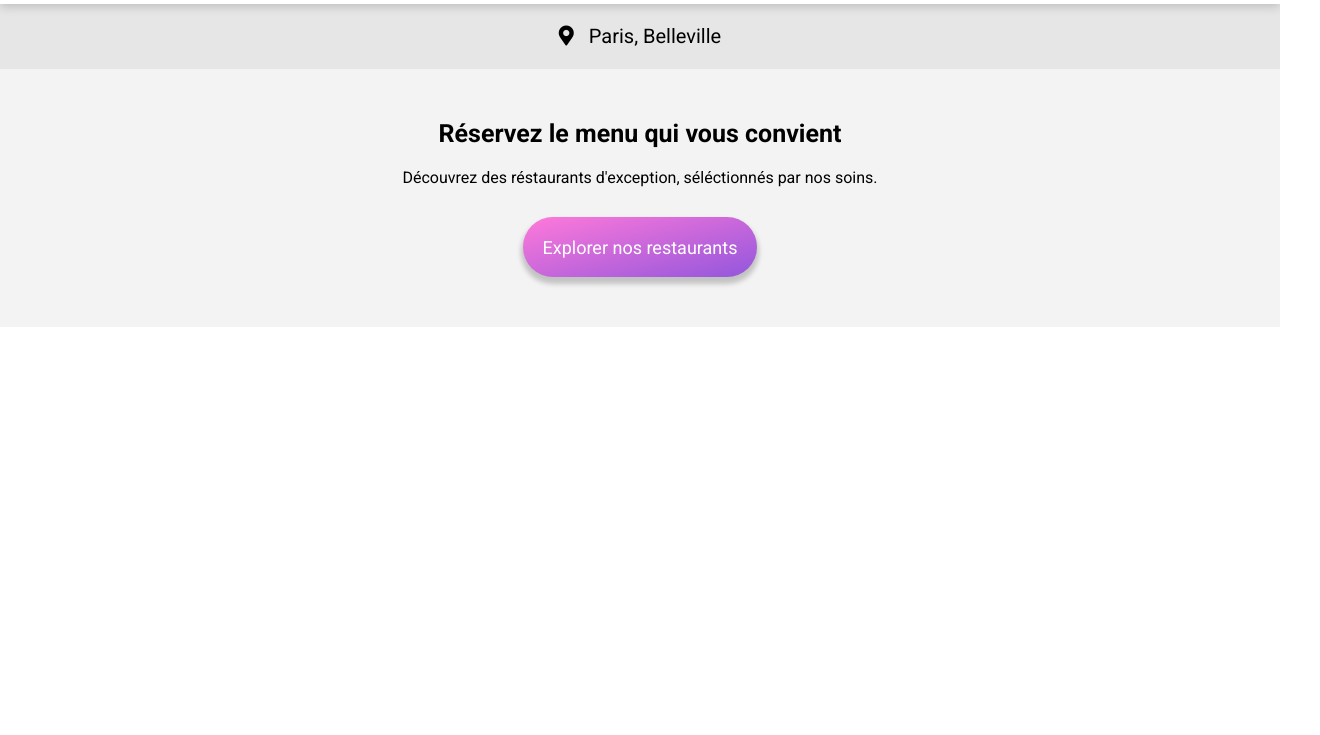
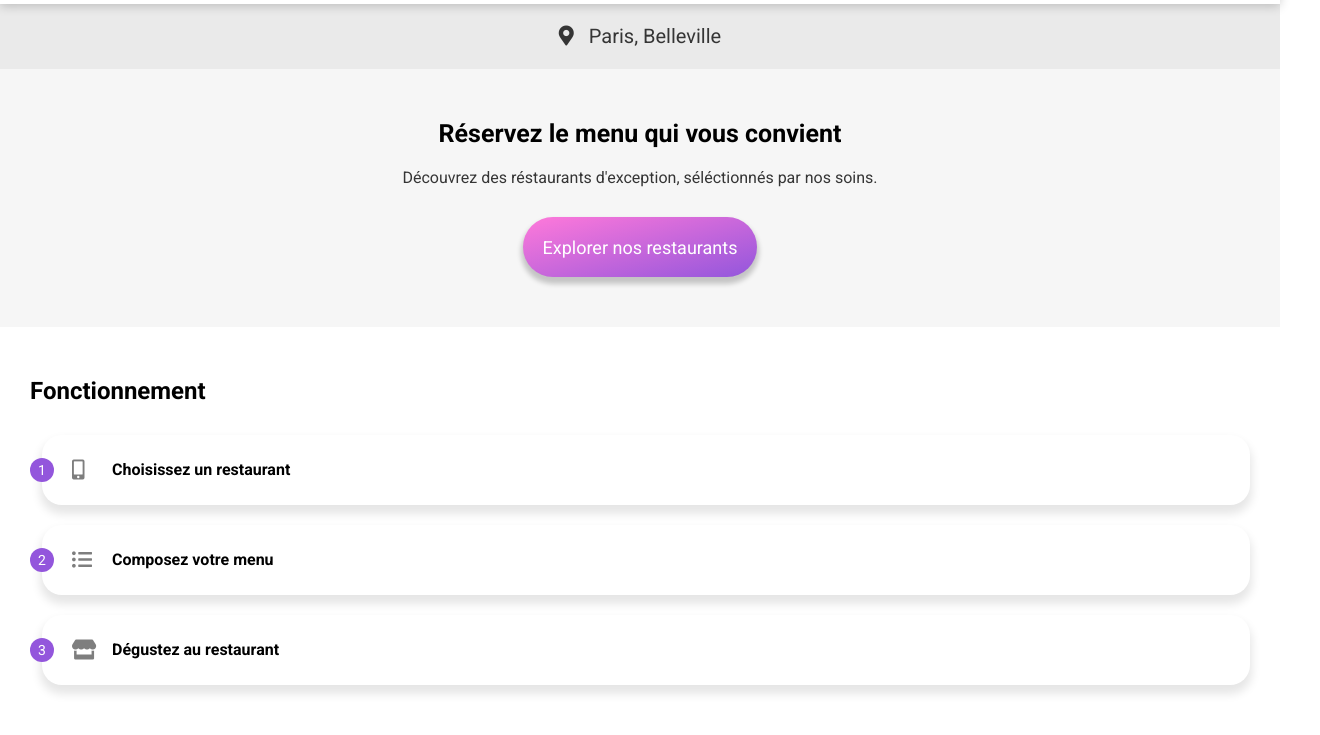
Before and after one commit to Christopherbidon/ChristopherBidon_3_31012022, a website: page index.html in a window 1280 px wide. Shown: the part 76-811 px from the top of the page, 1320 px wide, since content can reach past the window. Drawn offline with Linux system fonts and the light colour scheme; a web font is replaced by a local one.

Commit message:
ajoue de la section fonctionnement

```diff
--- a/index.html
+++ b/index.html
@@ -21,6 +21,21 @@
             <p class="quote__text">Découvrez des réstaurants d'exception, séléctionnés par nos soins.</p>
             <button class="quote__button">Explorer nos restaurants</button>
         </div>
+        <div class="operation">
+            <h2>Fonctionnement</h2>
+            <div class="operation__card">
+                <div class="operation__card__number">1</div>
+                <p class="operation__card__text"><i class="fas fa-mobile-alt"></i> Choisissez un restaurant</p>
+            </div>
+            <div class="operation__card">
+                <div class="operation__card__number">2</div>
+                <p class="operation__card__text"><i class="fas fa-list-ul"></i> Composez votre menu</p>
+            </div>
+            <div class="operation__card">
+                <div class="operation__card__number">3</div>
+                <p class="operation__card__text"><i class="fas fa-store"></i> Dégustez au restaurant</p>
+            </div>
+        </div>
 
     </main>
 </body>
--- /dev/null
+++ b/sass/composants/_cards.scss
@@ -0,0 +1,44 @@
+.operation__card {
+    position: relative;
+    border-radius: 20px;
+    box-shadow: 0 7px 10px 2px rgba(0,0,0,0.1);
+    margin: 0 0 20px 12px;
+    height: 70px;
+    &__number {
+        position: absolute;
+        background-color: $primarycolor;
+        color: white;
+        font-size: 14px;
+        height: 24px;
+        width: 24px;
+        border-radius: 50%;
+        text-align: center;
+        line-height: 24px;
+        left: -12px;
+        top: 50%;
+        transform: translateY(-50%);
+    }
+    &__text {
+        position: relative;
+        line-height: 70px;
+        left: 70px;
+        font-weight: bold;
+        i {
+            position: absolute;
+            display: flex;
+            color: $tertiarytextcolor;
+            font-size: 20px;
+            top: 50%;
+            transform: translate(-50%, -50%);
+            left: -30px;
+            width: 20px;
+            height: auto;
+        }
+    }
+    &:hover {
+        background-color: #F5EDFF;
+        i{
+            color: $primarycolor;
+        }
+    }
+}
--- a/sass/main.scss
+++ b/sass/main.scss
@@ -7,5 +7,6 @@
 @import './layout/header';
 
 @import './composants/buttons';
+@import './composants/cards';
 
 @import './pages/home';
--- a/sass/pages/_home.scss
+++ b/sass/pages/_home.scss
@@ -4,7 +4,8 @@
 .localisation {
     height: 65px;
     text-align: center;
-    background-color: #E6E6E6;
+    background-color: $secondarybackground;
+    color: $secondarytextcolor;
     p {
         line-height: 65px;
         font-size: 20px;
@@ -16,7 +17,7 @@
 .quote {
     padding: 50px;
     text-align: center;
-    background-color: #F3F3F3;
+    background-color: $primarybackground;
     &__title {
         font-family: 'Roboto', sans-serif;
         font-size: 25px;
@@ -24,5 +25,12 @@
     }
     &__text {
         padding-bottom: 30px;
+        color: $secondarytextcolor;
     }
 }
+.operation {
+    margin: 50px 30px;
+    h2 {
+        margin: 30px 0;
+    }
+}
--- a/sass/utils/_variables.scss
+++ b/sass/utils/_variables.scss
@@ -1,3 +1,10 @@
 $primarycolor : #9356DC;
 $secondarycolor : #FF79DA;
 $tertiarycolor : #99E2D0;
+
+$primarytextcolor: #000000;
+$secondarytextcolor: #353535;
+$tertiarytextcolor: #7E7E7E;
+
+$primarybackground: #F6F6F6;
+$secondarybackground: #EAEAEA;
```
Also changed, not shown: public/css/style.css, 1 other file.
